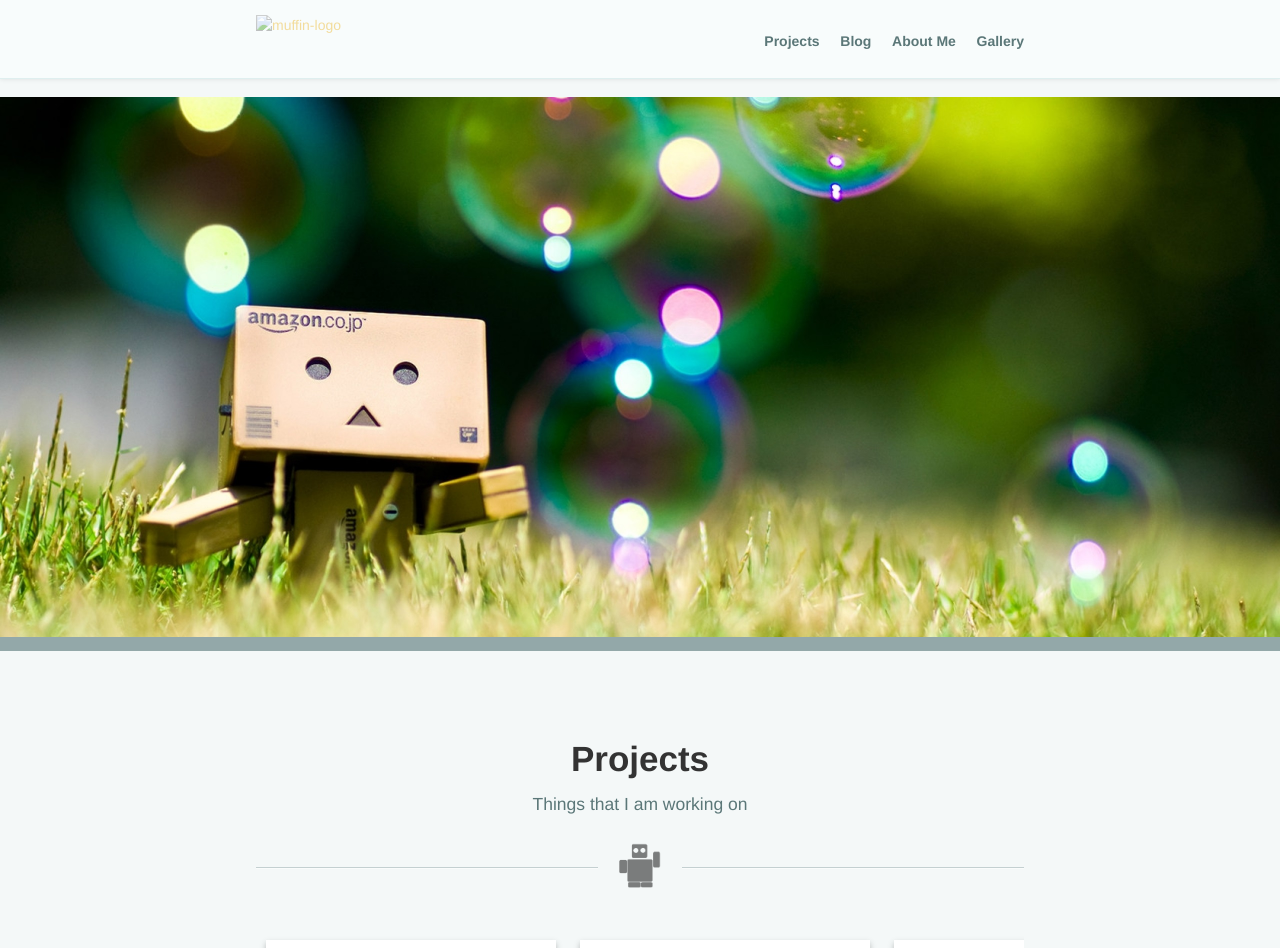
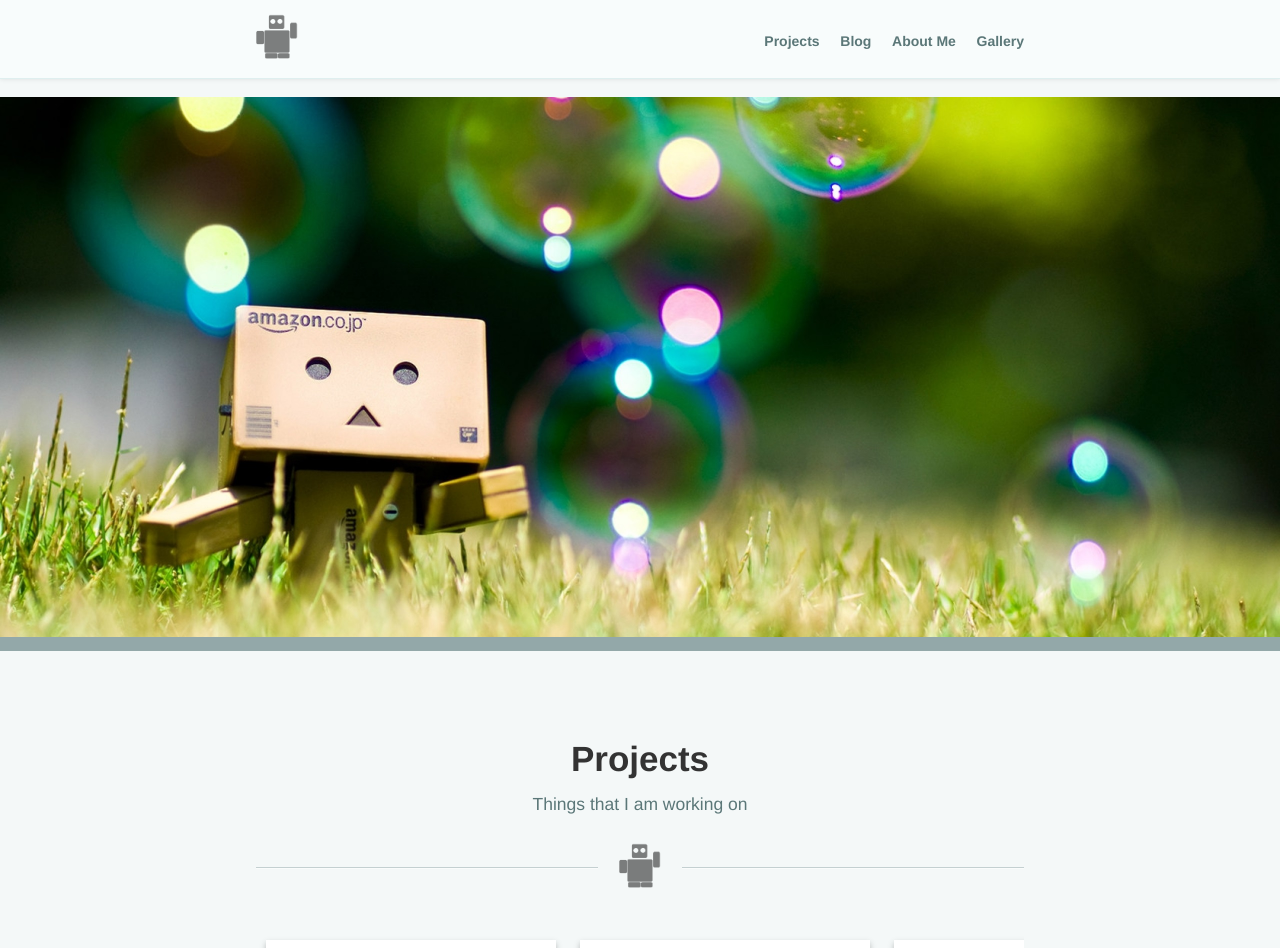
Before and after one commit to notPriya/notPriya.github.io, a Jekyll site: the page built from index.html, in a window 1280 px wide. Shown: the top 948 px of the page. Built offline with Jekyll 4.4.1, drawn with Linux system fonts in a browser that asks for light colours; Markdown is read by kramdown in place of the engine named in the settings; the list of posts is cut into pages by our own code; grey boxes are pictures that could not be loaded.

Commit message:
Testing whether adding http in front makes the images path absolute.

```diff
--- a/_includes/header.html
+++ b/_includes/header.html
@@ -2,7 +2,7 @@
 <header class="nav">
 	<div class="container">
 		<a class="n-logo" href="http://www.priyadeo.com">
-			<img src="{{ site.url }}/images/robot_logo.png" alt="muffin-logo">
+			<img src="http://{{ site.url }}/images/robot_logo.png" alt="muffin-logo">
 		</a>
 		<ul class="n-menu">
 			<li><a href="#projects">Projects</a></li>
```
